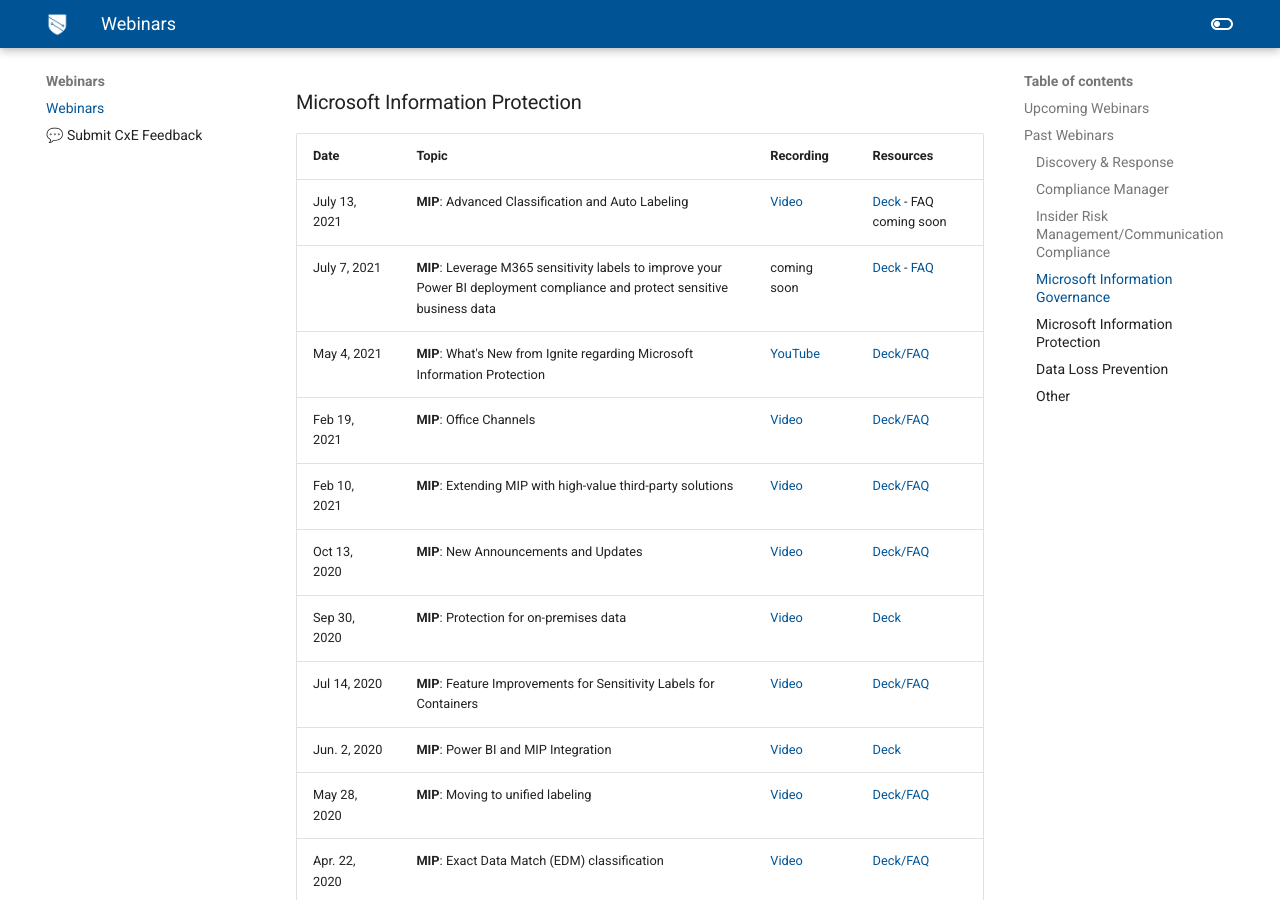
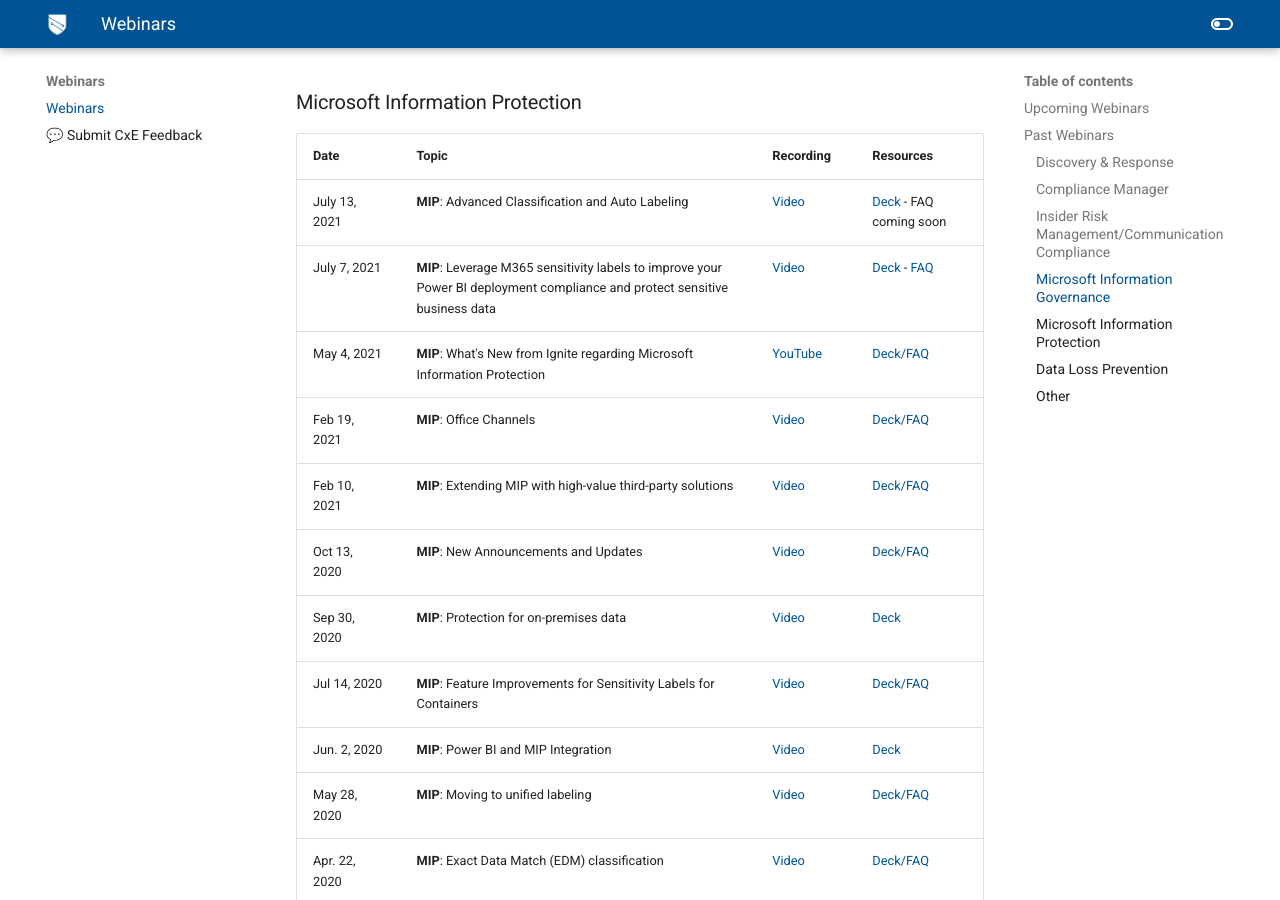
Before and after one commit to microsoft/ComplianceCxE, an MkDocs documentation site: the page built from docs/webinars.md, in a window 1280 px wide and 900 px high, scrolled down 2206 px. Built offline with MkDocs 1.6.1 and Material for MkDocs 9.7.7, drawn with Linux system fonts in a browser that asks for light colours; comment, search, counter and statistics services are not loaded; old or Windows-style settings are respelled for this version of MkDocs.

Commit message:
adding video for July 7 webinar

```diff
--- a/docs/webinars.md
+++ b/docs/webinars.md
@@ -63,7 +63,7 @@
 |Date|Topic|Recording|Resources|
 |---|---|---|---|
 |July 13, 2021|**MIP**: Advanced Classification and Auto Labeling| [Video](https://mipc.eventbuilder.com/event/45701) | [Deck](resources\files\Webinar Advanced Classification and Auto Labeling July 13 2021.pdf) - FAQ coming soon |
-|July 7, 2021|**MIP**: Leverage M365 sensitivity labels to improve your Power BI deployment compliance and protect sensitive business data| coming soon | [Deck](resources\files\MIP - Sensitivity Label in PBI.pdf) - [FAQ](resources\files\July 7 FAQ.pdf) |
+|July 7, 2021|**MIP**: Leverage M365 sensitivity labels to improve your Power BI deployment compliance and protect sensitive business data| [Video](https://mipc.eventbuilder.com/event/47133) | [Deck](resources\files\MIP - Sensitivity Label in PBI.pdf) - [FAQ](resources\files\July 7 FAQ.pdf) |
 |May 4, 2021|**MIP**: What's New from Ignite regarding Microsoft Information Protection|[YouTube](https://www.youtube.com/watch?v=TjtYhGfHHok&feature=youtu.be)|[Deck/FAQ](https://techcommunity.microsoft.com/t5/security-compliance-identity/what-s-new-from-ignite-regarding-microsoft-information/ba-p/2351825)|
 |Feb 19, 2021|**MIP**: Office Channels|[Video](https://aka.ms/MIPC/webinar-officechannels)|[Deck/FAQ](https://techcommunity.microsoft.com/t5/microsoft-security-and/office-channels-webinar/ba-p/2223780)|
 |Feb 10, 2021|**MIP**: Extending MIP with high-value third-party solutions|[Video](https://aka.ms/MIPC/webinar-mip3rdparty)|[Deck/FAQ](https://techcommunity.microsoft.com/t5/microsoft-security-and/extending-mip-with-high-value-3rd-party-solutions-webinar/ba-p/2220774)|
```
